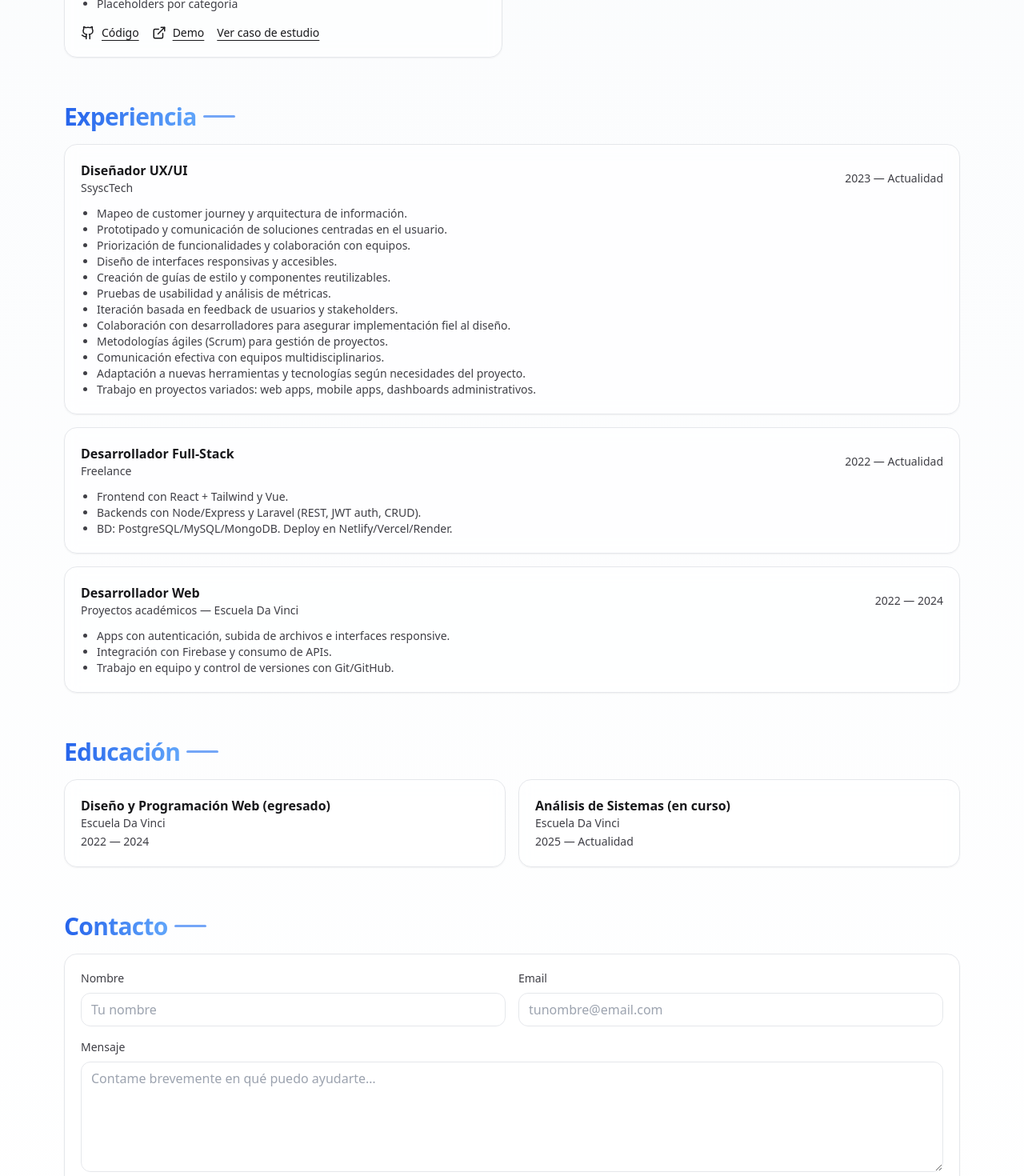
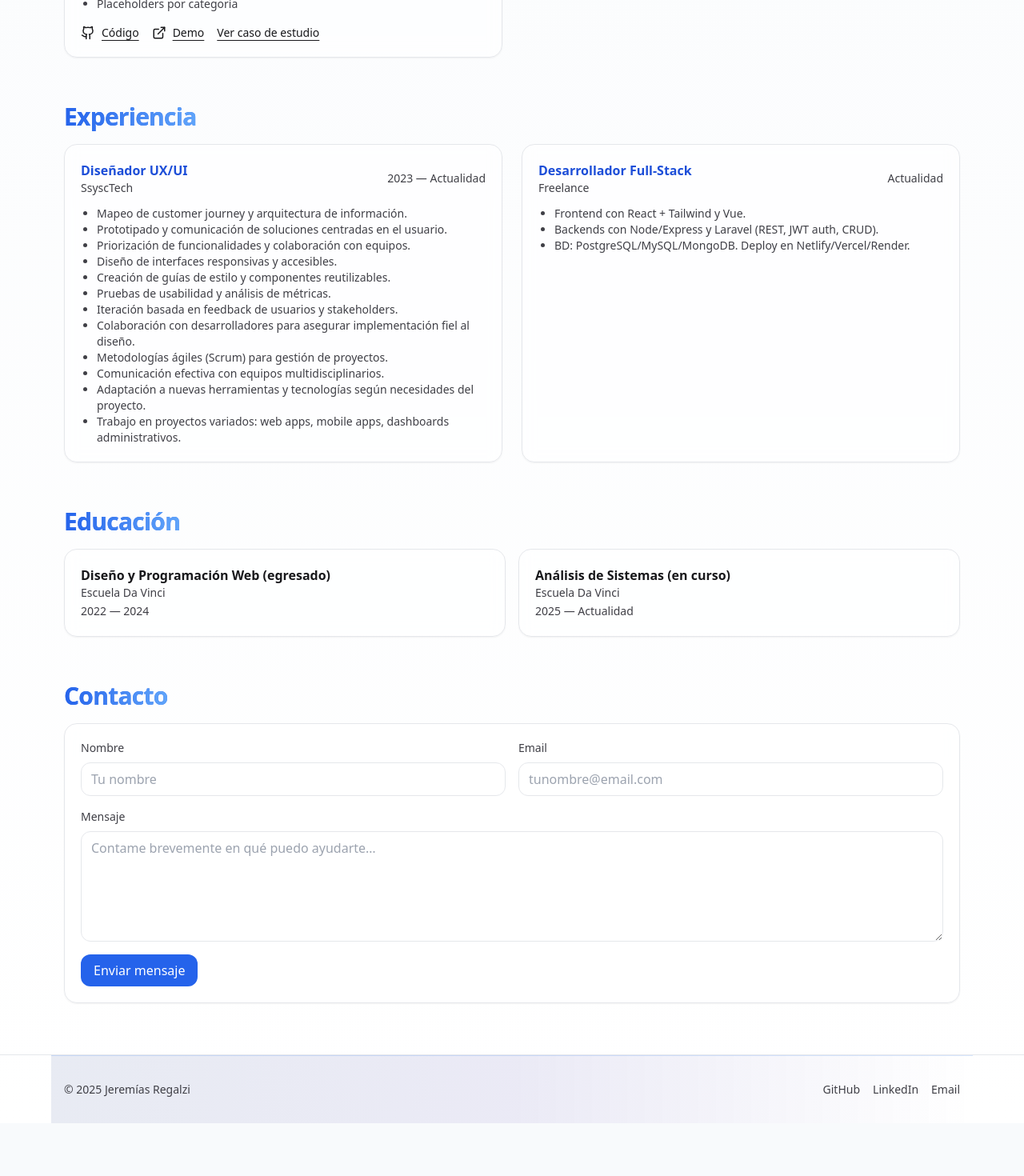
Before and after one commit to jereregalzi7/portfolio, a React (Vite) app: page / in a window 1280 px wide. Shown: the part 1160-2630 px from the top of the page at 80% size. After the commit the page ends 2564 px from the top, so only its background shows below. Built offline with nearby package versions, Linux system fonts and the light colour scheme.

Commit message:
ajustes1

```diff
--- a/index.html
+++ b/index.html
@@ -8,6 +8,12 @@
     <link rel="manifest" href="/manifest.webmanifest">
     <title>Jeremías Regalzi — Portfolio</title>
   </head>
+  <form name="contact" netlify netlify-honeypot="bot-field" hidden>
+  <input type="text" name="name" />
+  <input type="email" name="email" />
+  <textarea name="message"></textarea>
+</form>
+
   <body class="bg-slate-50 text-zinc-900 dark:bg-zinc-950 dark:text-zinc-100">
     <div id="root"></div>
     <script type="module" src="/src/main.jsx"></script>
--- a/src/App.jsx
+++ b/src/App.jsx
@@ -67,21 +67,11 @@ const EXPERIENCE = [
   {
     company: "Freelance",
     role: "Desarrollador Full‑Stack",
-    period: "2022 — Actualidad",
+    period: "Actualidad",
     bullets: [
       "Frontend con React + Tailwind y Vue.",
       "Backends con Node/Express y Laravel (REST, JWT auth, CRUD).",
       "BD: PostgreSQL/MySQL/MongoDB. Deploy en Netlify/Vercel/Render.",
-    ],
-  },
-  {
-    company: "Proyectos académicos — Escuela Da Vinci",
-    role: "Desarrollador Web",
-    period: "2022 — 2024",
-    bullets: [
-      "Apps con autenticación, subida de archivos e interfaces responsive.",
-      "Integración con Firebase y consumo de APIs.",
-      "Trabajo en equipo y control de versiones con Git/GitHub.",
     ],
   },
 ];
@@ -96,12 +86,12 @@ function Section({ id, title, children }) {
     <motion.section
       id={id}
       className="scroll-mt-24"
-      initial={{ opacity: 0, y: 18 }}
+      initial={{ opacity: 0, y: 40 }}
       whileInView={{ opacity: 1, y: 0 }}
-      viewport={{ once: true, margin: "-80px" }}
-      transition={{ duration: 0.4, ease: "easeOut" }}
+      transition={{ duration: 0.6, ease: "easeOut" }}
+      viewport={{ once: true, amount: 0.2 }}
     >
-      <h2 className="text-2xl md:text-3xl font-semibold tracking-tight inline-flex items-center gap-2">
+      <h2 className="text-2xl md:text-3xl font-semibold tracking-tight bg-gradient-to-r from-blue-600 to-indigo-500 bg-clip-text text-transparent">
       <span className="bg-gradient-to-r from-blue-600 to-blue-400 bg-clip-text text-transparent">{title}</span>
       <span className="h-[3px] w-10 rounded-full bg-blue-500/70"></span>
     </h2>
@@ -128,7 +118,7 @@ function Navbar() {
     { href: "#contact", label: "Contacto" },
   ];
   return (
-    <div className="sticky top-0 z-30 bg-gradient-to-b from-white/90 to-white/40 dark:from-zinc-950/90 dark:to-zinc-950/40 backdrop-blur border-b relative">
+    <div className="sticky top-0 z-30 bg-gradient-to-r from-blue-600/10 via-indigo-600/10 to-transparent backdrop-blur border-b border-blue-500/20">
       <nav className="mx-auto max-w-6xl px-4 py-3 flex items-center justify-between">
         <a href="#" className="font-semibold tracking-tight">{PROFILE.name}</a>
         <button className="md:hidden" onClick={() => setOpen(!open)} aria-label="Abrir menú">
@@ -243,12 +233,12 @@ function Projects() {
 function Experience() {
   return (
     <Section id="experience" title="Experiencia">
-      <div className="space-y-4">
+      <div className="grid md:grid-cols-2 gap-6">
         {EXPERIENCE.map((e) => (
           <Card key={e.company}>
             <div className="flex flex-col md:flex-row md:items-center md:justify-between gap-2">
               <div>
-                <h3 className="font-semibold">{e.role}</h3>
+                <h3 className="font-semibold text-blue-700 dark:text-blue-300">{e.role}</h3>
                 <p className="text-sm text-zinc-700 dark:text-zinc-200">{e.company}</p>
               </div>
               <span className="text-sm text-zinc-700 dark:text-zinc-200">{e.period}</span>
@@ -289,6 +279,7 @@ function Contact() {
           data-netlify="true"
           netlify-honeypot="bot-field"
           className="grid md:grid-cols-2 gap-4"
+          action="/"
         >
           {/* Netlify needs this to identify the form */}
           <input type="hidden" name="form-name" value="contact" />
@@ -348,7 +339,7 @@ function Contact() {
 function Footer() {
   return (
     <footer className="mt-16 border-t">
-      <div className="mx-auto max-w-6xl px-4 py-8 flex flex-col md:flex-row items-center justify-between gap-2 text-sm text-zinc-700 dark:text-zinc-200">
+      <div className="mx-auto max-w-6xl px-4 py-8 flex flex-col md:flex-row items-center justify-between gap-2 text-sm text-zinc-700 dark:text-zinc-200 border-t border-blue-500/20 bg-gradient-to-r from-blue-900/10 via-indigo-800/10 to-transparent">
         <span>© {new Date().getFullYear()} {PROFILE.name}</span>
         <div className="flex items-center gap-4">
           <a href={PROFILE.links.github} target="_blank" rel="noreferrer">GitHub</a>
--- a/src/views/ProjectDetail.jsx
+++ b/src/views/ProjectDetail.jsx
@@ -1,6 +1,11 @@
 import { Link } from "react-router-dom";
+import { useEffect } from "react";
 
 export default function ProjectDetail() {
+    useEffect(() => {
+    window.scrollTo({ top: 0, behavior: "smooth" });
+  }, []);
+
   return (
     <div className="min-h-dvh bg-gradient-to-b from-slate-50 to-white dark:from-zinc-950 dark:to-zinc-900 text-zinc-900 dark:text-zinc-100">
       <header className="mx-auto max-w-5xl px-4 py-10">
```
